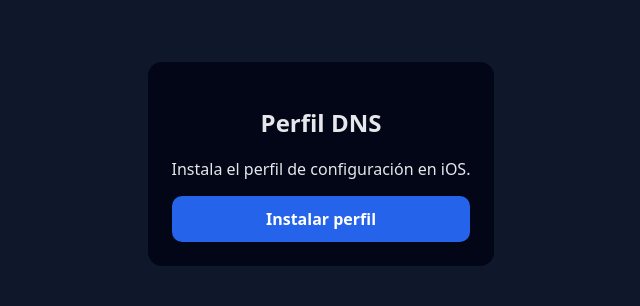
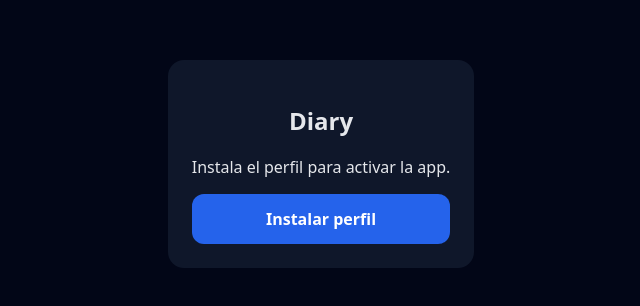
Before and after one commit to vertiljivenson9/Dns-iPhone-, a plain HTML site: page index.html in a window 1280 px wide. Shown: the part 244-550 px from the top of the page, without its empty margins (319-959 px from the left). Drawn offline with Linux system fonts and the light colour scheme.

Commit message:
Update title and content for Diary app installation

```diff
--- a/index.html
+++ b/index.html
@@ -2,12 +2,17 @@
 <html lang="es">
 <head>
   <meta charset="utf-8">
-  <title>Instalar Perfil DNS</title>
+  <title>Diary – Instalar</title>
   <meta name="viewport" content="width=device-width, initial-scale=1">
+
+  <!-- iOS app-like -->
+  <meta name="apple-mobile-web-app-capable" content="yes">
+  <meta name="apple-mobile-web-app-title" content="Diary">
+
   <style>
     body {
-      font-family: system-ui, -apple-system, BlinkMacSystemFont;
-      background: #0f172a;
+      font-family: system-ui, -apple-system;
+      background: #020617;
       color: #e5e7eb;
       display: flex;
       align-items: center;
@@ -15,29 +20,33 @@
       height: 100vh;
     }
     .card {
-      background: #020617;
+      background: #0f172a;
       padding: 24px;
-      border-radius: 14px;
+      border-radius: 16px;
       text-align: center;
       max-width: 320px;
     }
-    a {
+    a.button {
       display: block;
       margin-top: 16px;
-      padding: 12px;
+      padding: 14px;
       background: #2563eb;
       color: white;
       text-decoration: none;
-      border-radius: 10px;
+      border-radius: 12px;
       font-weight: 600;
     }
   </style>
 </head>
 <body>
   <div class="card">
-    <h2>Perfil DNS</h2>
-    <p>Instala el perfil de configuración en iOS.</p>
-    <a href="./dns.mobileconfig">Instalar perfil</a>
+    <h2>Diary</h2>
+    <p>Instala el perfil para activar la app.</p>
+
+    <!-- 🔑 ESTE ES EL BOTÓN CLAVE -->
+    <a class="button" href="./diary-pro.mobileconfig">
+      Instalar perfil
+    </a>
   </div>
 </body>
 </html>
```
